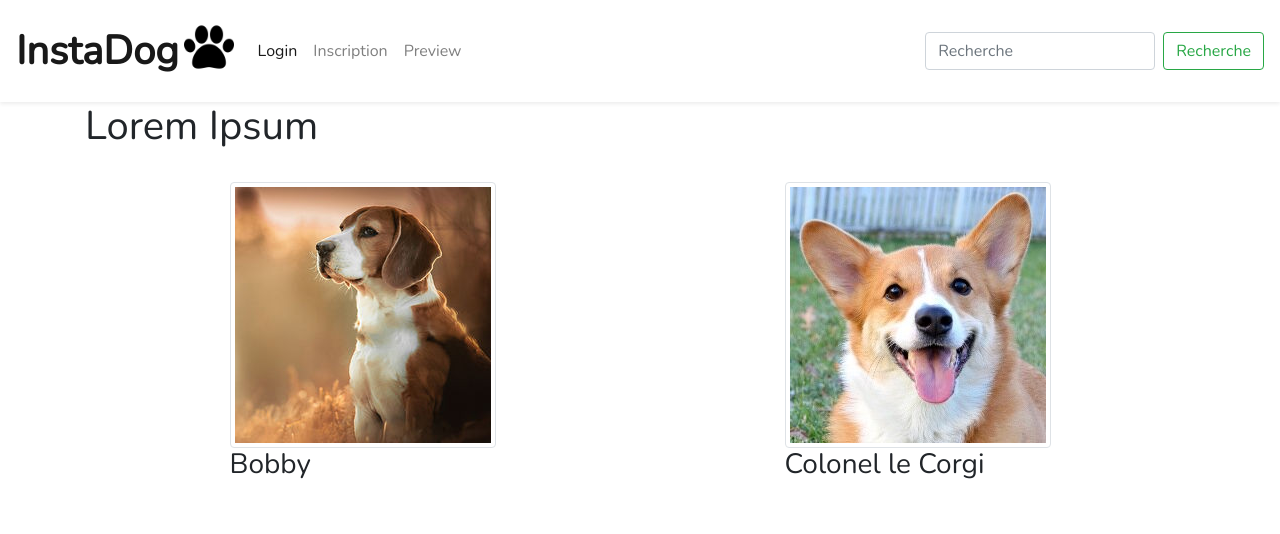
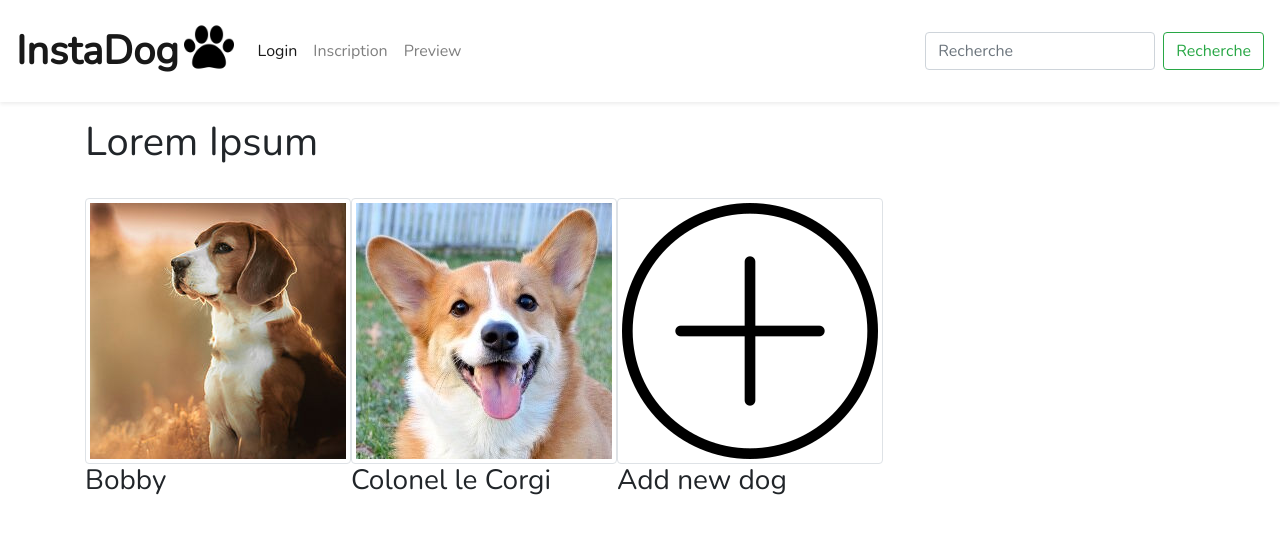
Before and after one commit to neko5enpai/InstaDogs, a PHP site: page /profil.html in a window 1280 px wide. Shown: the top 534 px of the page. Run offline with PHP 8.4, Linux system fonts and the light colour scheme; some libraries are stand-ins or nearby versions.

Commit message:
profil mis à jour

```diff
--- a/profil.html
+++ b/profil.html
@@ -44,18 +44,22 @@
     </div>
     </nav>
 
-    <div class="container">
+    <div class="container mt-3">
 
         <h1 class="user-name">Lorem Ipsum</h1><br>
-        <div class="d-flex justify-content-sm-around">
+        <div class="d-flex">
 
             <span class="dogs">
-                <img src="img/hd-cute-puppy-backgrounds-fraiche-dog-wallpapers-amp-backgrounds-hd-home-screen-maker-with-of-hd-cute-puppy-backgrounds.jpg" alt="..." class="img-thumbnail">
-                <br><h3>Bobby</h3>
+                <img class="img-thumbnail" src="img/hd-cute-puppy-backgrounds-fraiche-dog-wallpapers-amp-backgrounds-hd-home-screen-maker-with-of-hd-cute-puppy-backgrounds.jpg" alt="..." >
+                <h3>Bobby</h3>
             </span>
             <span class="dogs">
-                <img src="img/8CrIyqya.jpeg" alt="..." class="img-thumbnail">
-                <br><h3>Colonel le Corgi</h3>
+                <img class="img-thumbnail" src="img/8CrIyqya.jpeg" alt="..." >
+                <h3>Colonel le Corgi</h3>
+            </span>
+            <span class="dogs">
+                <img class="img-thumbnail" src="img/add.png" alt="...">
+                <h3>Add new dog</h3>
             </span>
         </div>
     </div>
@@ -67,5 +71,6 @@
     <!-- CREDITS -->
         <!-- <div>
             Icons made by <a href="https://www.freepik.com/" title="Freepik">Freepik</a> from <a href="https://www.flaticon.com/" 			    title="Flaticon">www.flaticon.com</a> is licensed by <a href="http://creativecommons.org/licenses/by/3.0/" title="Creative Commons BY 3.0" target="_blank">CC 3.0 BY</a></div> -->
+        <!-- <div>Icons made by <a href="https://www.flaticon.com/authors/those-icons" title="Those Icons">Those Icons</a> from <a href="https://www.flaticon.com/" 			    title="Flaticon">www.flaticon.com</a> is licensed by <a href="http://creativecommons.org/licenses/by/3.0/" 			    title="Creative Commons BY 3.0" target="_blank">CC 3.0 BY</a></div> -->
 </body>
 </html>
--- a/style.css
+++ b/style.css
@@ -12,6 +12,13 @@ img.logo {
     transform: translateY(-7px);
 }
 
+.add-dog-border {
+    border: solid 1px #dee2e6;
+    border-radius: .25rem;
+    display: flex;
+    align-items: center;
+    justify-content: space-around;
+}
 
 .move-left a, .move-right a {
 	display: block;
```
Also changed, not shown: upload/index.php (deleted, +0 -61 lines), upload/prof.php (added, +62 -0 lines), img/add.png (added), scripts.js (indentation only).
